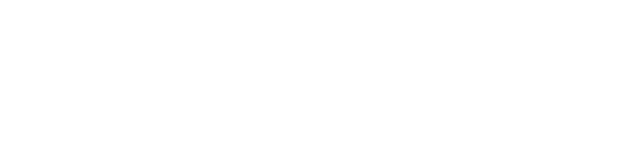
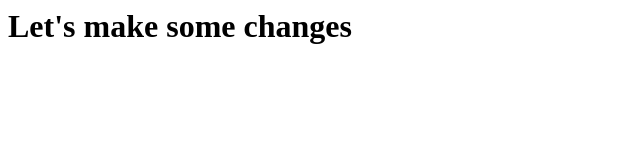
Before and after one commit to Bruno-de-Souza/FreeCodeCamp-NewsFlash, a plain HTML site: page Starter/index.html in a window 1280 px wide. Shown: the whole page, without its empty margins (0-640 px from the left). Drawn offline with nearby package versions, Linux system fonts and the light colour scheme.

Commit message:
Changes to be committed

```diff
--- a/Starter/index.html
+++ b/Starter/index.html
@@ -15,7 +15,7 @@
 </head>
 <body>
     <!-- Header -->
-
+<h1>Let's make some changes</h1>
     <!-- Search -->
 
     <!-- Featured articles -->
```
